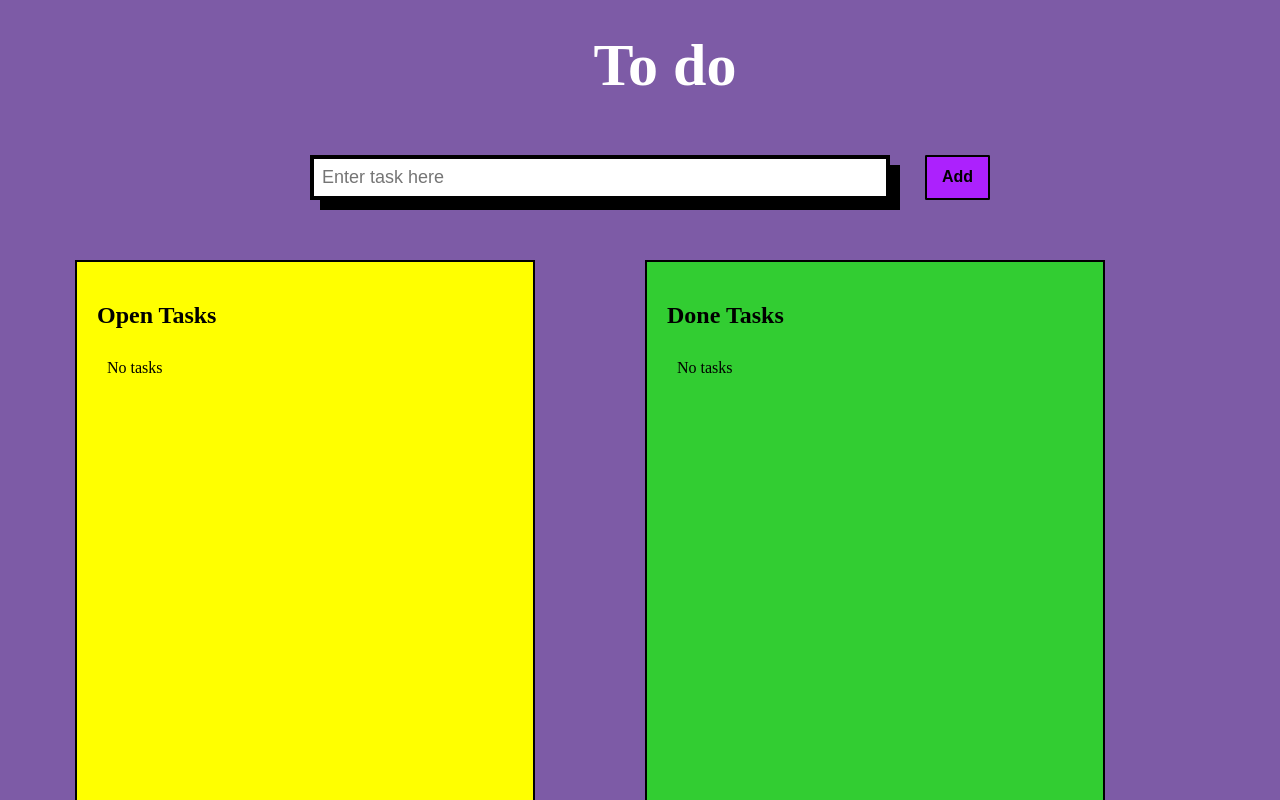
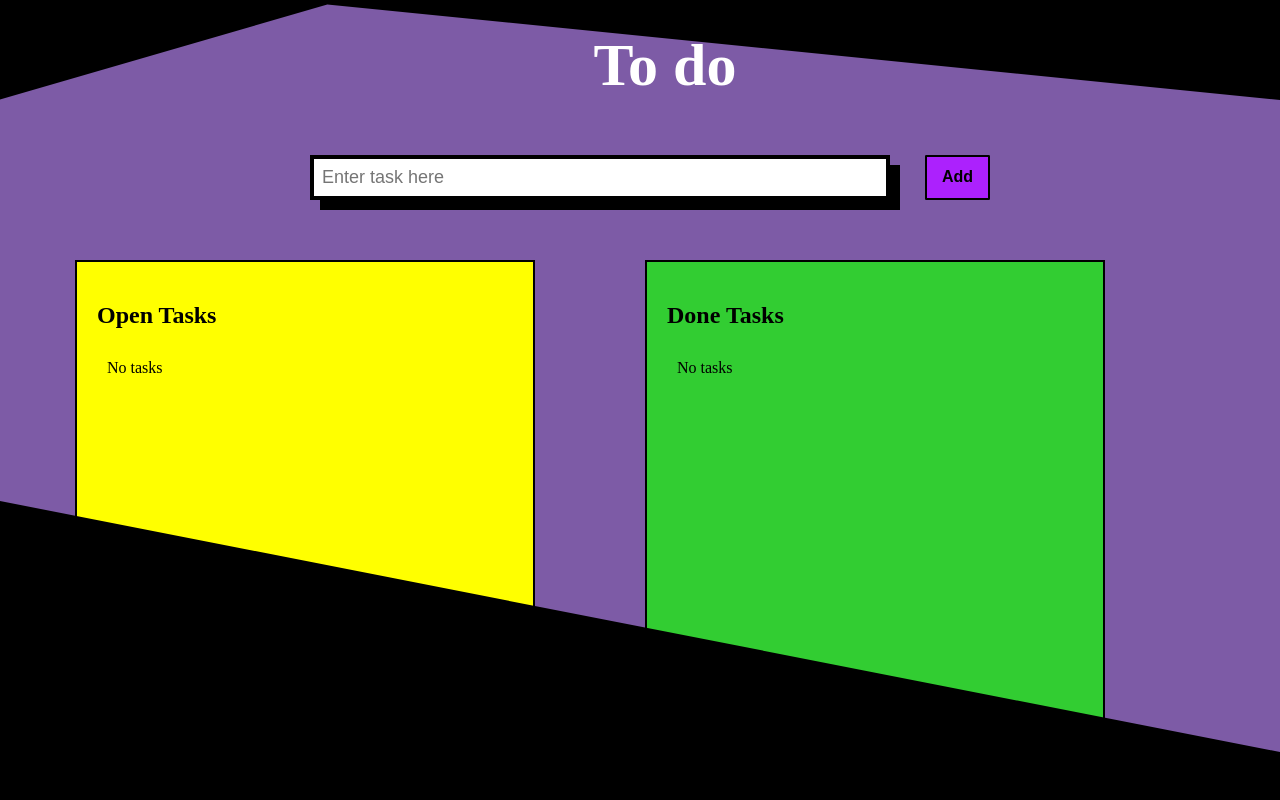
Before and after one commit to primasghar/To-do-app, a React app: page / in a window 1280 px wide. Shown: the top 800 px of the page. Built offline with nearby package versions, Linux system fonts and the light colour scheme; some icons are missing.

Commit message:
Added shapes to the top and bottom of app.

```diff
--- a/src/ToDo/ToDo.js
+++ b/src/ToDo/ToDo.js
@@ -98,6 +98,21 @@ function ToDo() {
   const saveTaskHandler = (enteredTaskData) => addTaskToOpen(enteredTaskData);
 
   return (
+    <div className={classes.container}>
+      <div className={classes.shape}>
+        <svg
+          data-name="Layer 1"
+          xmlns="http://www.w3.org/2000/svg"
+          viewBox="0 0 1200 120"
+          preserveAspectRatio="none"
+        >
+          <path
+            d="M892.25 114.72L0 0 0 120 1200 120 1200 0 892.25 114.72z"
+            className="shape-fill"
+          ></path>
+        </svg>
+      </div>
+
       <main className={classes.wrapper}>
         <div className={classes.Head}>
           <Icon icon={clipboard} size={50} style={{ color: "#ffffff" }} />
@@ -123,6 +138,33 @@ function ToDo() {
           />
         </section>
       </main>
+      {/*<div className={classes.shapeBottom}>*/}
+      {/*  <svg*/}
+      {/*    data-name="Layer 1"*/}
+      {/*    xmlns="http://www.w3.org/2000/svg"*/}
+      {/*    viewBox="0 0 1200 120"*/}
+      {/*    preserveAspectRatio="none"*/}
+      {/*  >*/}
+      {/*    <path*/}
+      {/*      d="M892.25 114.72L0 0 0 120 1200 120 1200 0 892.25 114.72z"*/}
+      {/*      className="shape-fill"*/}
+      {/*    ></path>*/}
+      {/*  </svg>*/}
+      {/*</div>*/}
+      <div className={classes.triAngle}>
+        <svg
+          data-name="Layer 1"
+          xmlns="http://www.w3.org/2000/svg"
+          viewBox="0 0 1200 120"
+          preserveAspectRatio="none"
+        >
+          <path
+            d="M598.97 114.72L0 0 0 120 1200 120 1200 0 598.97 114.72z"
+            className="shape-fill"
+          ></path>
+        </svg>
+      </div>
+    </div>
   );
 }
 
--- a/src/ToDo/ToDo.module.css
+++ b/src/ToDo/ToDo.module.css
@@ -147,9 +147,74 @@
 
 /* Extra large devices (large laptops and desktops, 1200px and up) */
 @media only screen and (min-width: 1200px) {
+    .container{
+        position:relative;
+        display: flex;
+        flex-direction: column;
+        height: 100vh;
+    }
+    .shape {
+        position: absolute;
+        top: 0;
+        left: 0;
+        width: 100%;
+        overflow: hidden;
+        line-height: 0;
+        transform: rotate(180deg);
+    }
+
+    .shape svg {
+        position: relative;
+        display: block;
+        width: calc(100% + 1.3px);
+        height: 100px;
+    }
+
+    .shape .shape-fill {
+        fill: #000000;
+    }
+
+    .shapeBottom {
+        position: absolute;
+        bottom: 0;
+        left: 0;
+        width: 100%;
+        overflow: hidden;
+        line-height: 0;
+    }
+
+    .shapeBottom svg {
+        position: relative;
+        display: block;
+        width: calc(100% + 1.3px);
+        height: 100px;
+    }
+
+    .shapeBottom .shape-fill {
+        fill: #000000;
+    }
+
+    .triAngle {
+        position: absolute;
+        bottom: 0;
+        left: 0;
+        width: 100%;
+        overflow: hidden;
+        line-height: 0;
+    }
+
+    .triAngle svg {
+        position: relative;
+        display: block;
+        width: calc(228% + 1.3px);
+        height: 299px;
+    }
+
+    .triAngle .shape-fill {
+        fill: #000000;
+    }
     .wrapper {
         grid-template-rows: 130px 100px auto;
         grid-template-columns:  repeat(6, 180px);
-
     }
 }
```
Lines whose indentation alone changed are shown as unchanged.
